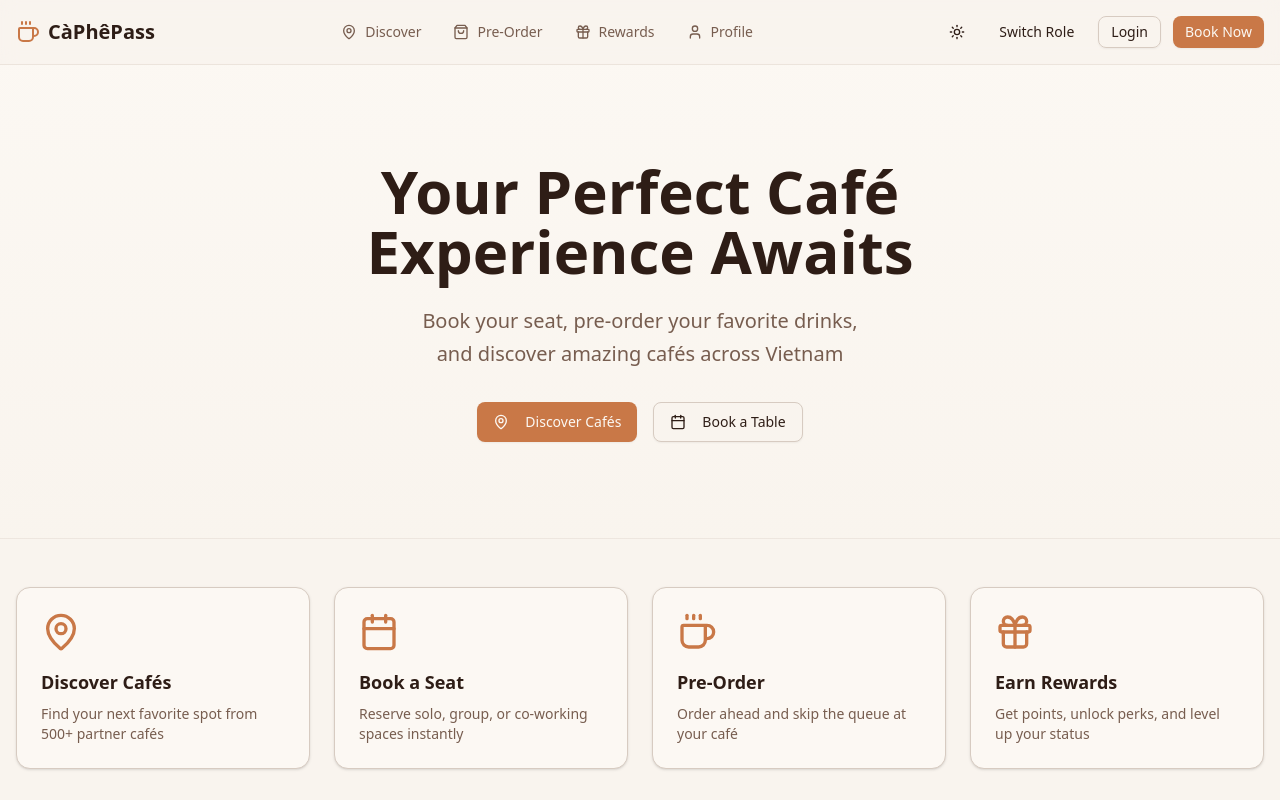
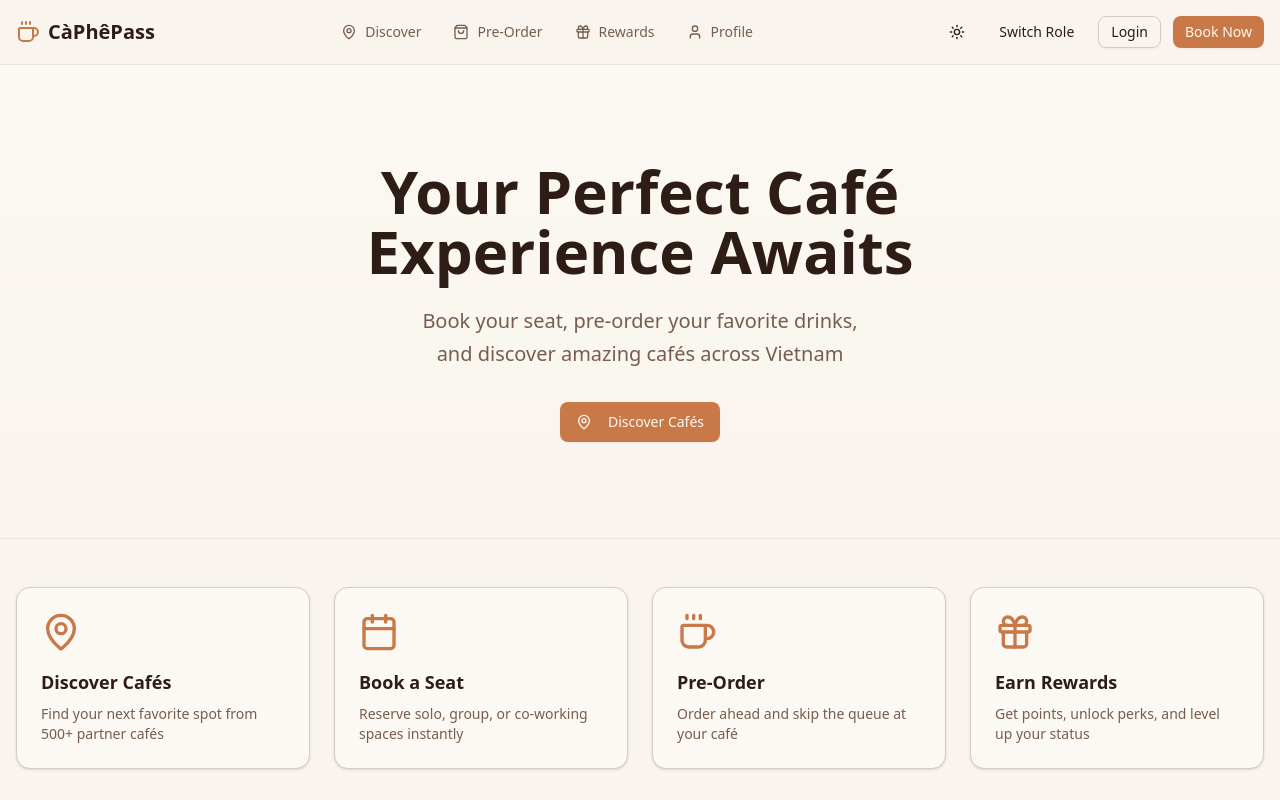
Before and after one commit to andhika2002/caphe-pass, a Next.js app: page /customer in a window 1280 px wide. Shown: the top 800 px of the page. Built offline with nearby package versions, Linux system fonts and the light colour scheme.

Commit message:
removed 'book now' button form main customer page

```diff
--- a/app/customer/page.tsx
+++ b/app/customer/page.tsx
@@ -26,12 +26,7 @@ export default function CustomerHomePage() {
                   Discover Cafés
                 </Link>
               </Button>
-              <Button size="lg" variant="outline" asChild>
-                <Link href="/customer/booking">
-                  <Calendar className="mr-2 h-5 w-5" />
-                  Book a Table
-                </Link>
-              </Button>
+
             </div>
           </div>
         </div>
```
